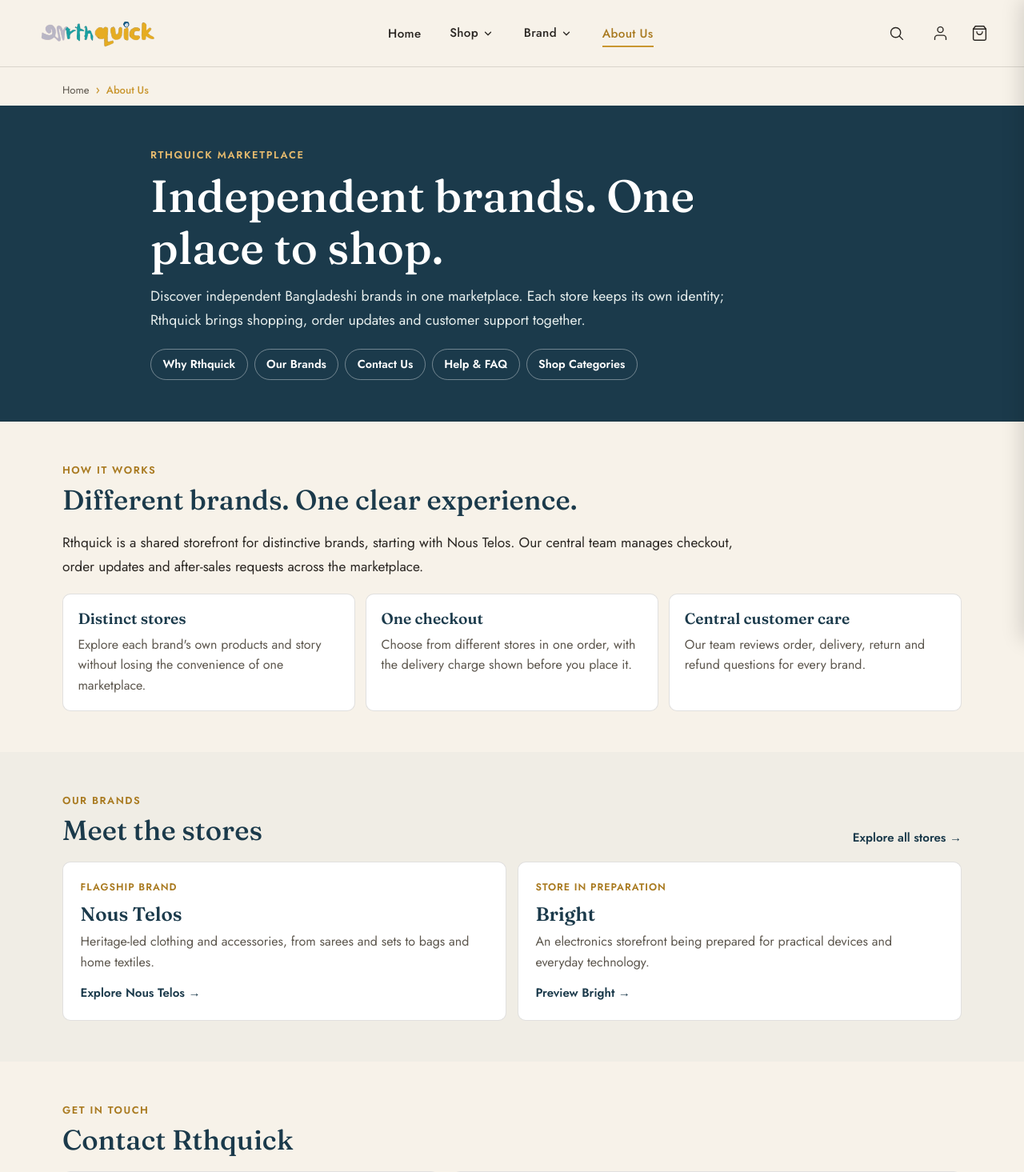
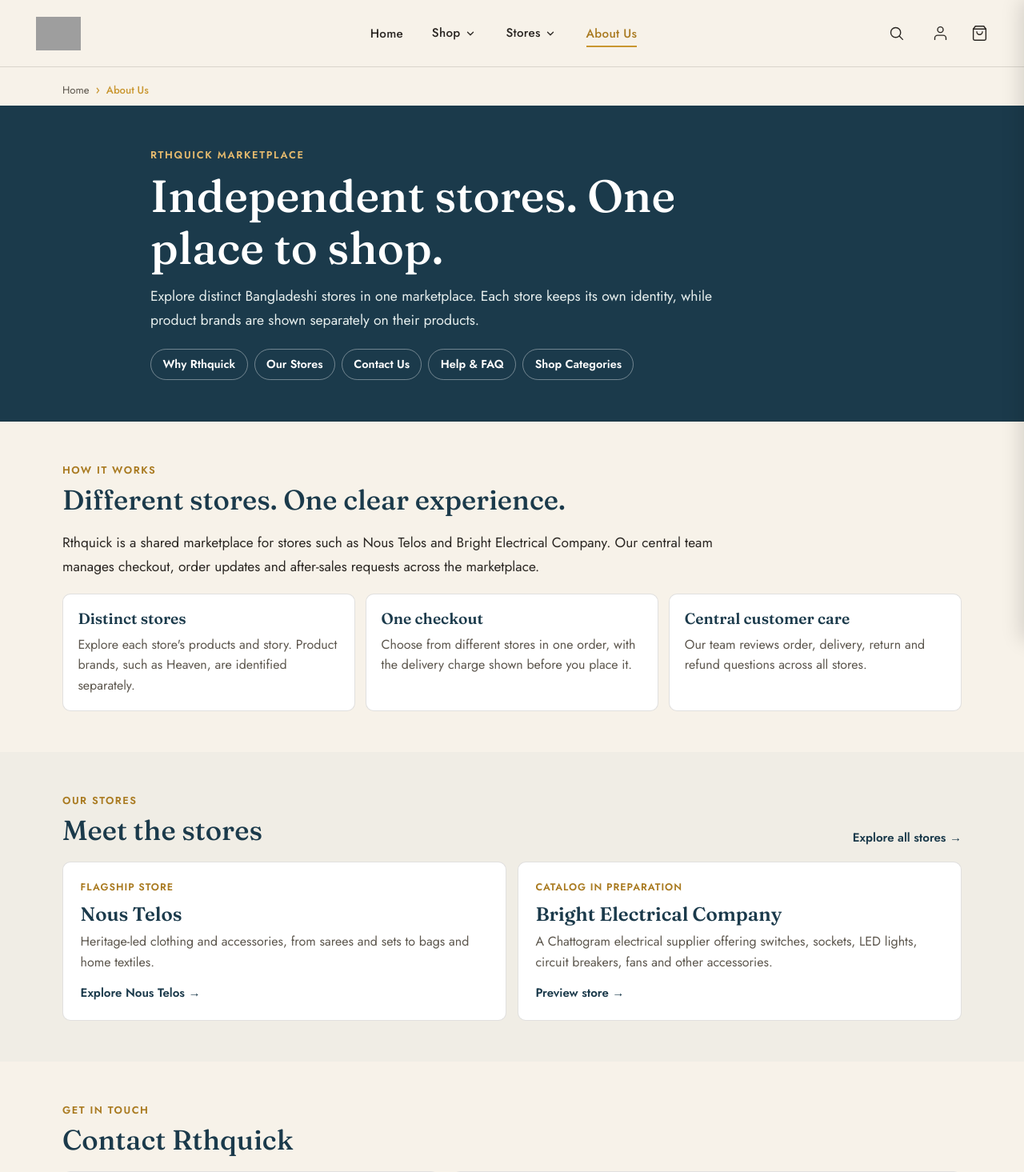
Before and after one commit to Iftekhar-Islam-Ifty/Earthquick-backend, a Laravel app: page /about in a window 1280 px wide. Shown: the top 1465 px of the page at 80% size. Run offline with Laravel 12, Linux system fonts and the light colour scheme; data that the repository does not hold is empty; grey boxes are pictures that could not be loaded.

Commit message:
fix(storefront): distinguish stores from product brands

```diff
--- a/app/Http/Controllers/AdminVendorController.php
+++ b/app/Http/Controllers/AdminVendorController.php
@@ -12,8 +12,8 @@ use Illuminate\View\View;
 
 /* =========================================================================
  * ADMIN VENDOR CONTROLLER
- * Super-Admin management for vendor entities, brand onboardings,
- * storefront branding and active/inactive toggling.
+ * Central-admin management for vendor/store profiles, store onboarding,
+ * storefront identity and active/inactive toggling.
  * Protected by 'auth' and 'admin' middleware guards.
  * ========================================================================= */
 class AdminVendorController extends Controller
--- a/resources/views/about.blade.php
+++ b/resources/views/about.blade.php
@@ -1,7 +1,7 @@
 @extends('layouts.app')
 
-@section('title', 'About Rthquick — Independent Bangladeshi Brands')
-@section('meta_description', 'Meet Rthquick, a marketplace for independent Bangladeshi brands. Explore Nous Telos, learn how orders work and contact our central support team.')
+@section('title', 'About Rthquick — Independent Bangladeshi Stores')
+@section('meta_description', 'Meet Rthquick, a marketplace for independent Bangladeshi stores, including Nous Telos and Bright Electrical Company.')
 @section('body_class', 'eq-about-page')
 @section('scroll_motion', '1')
 
@@ -98,11 +98,11 @@
   <header class="eq-about-hero">
     <div class="eq-container eq-about-hero__inner">
       <span class="eq-about-kicker">RTHQUICK MARKETPLACE</span>
-      <h1>Independent brands. One place to shop.</h1>
-      <p class="eq-about-hero__lead">Discover independent Bangladeshi brands in one marketplace. Each store keeps its own identity; Rthquick brings shopping, order updates and customer support together.</p>
+      <h1>Independent stores. One place to shop.</h1>
+      <p class="eq-about-hero__lead">Explore distinct Bangladeshi stores in one marketplace. Each store keeps its own identity, while product brands are shown separately on their products.</p>
       <nav class="eq-about-quick" aria-label="On this page">
         <a href="#our-story">Why Rthquick</a>
-        <a href="#brand-ecosystem">Our Brands</a>
+        <a href="#store-ecosystem">Our Stores</a>
         <a href="#contact-support">Contact Us</a>
         <a href="#help-faq">Help &amp; FAQ</a>
         <a href="#shop-hubs" id="pill-shop">Shop Categories</a>
@@ -112,31 +112,31 @@
 
   <section class="eq-about-section" id="our-story" aria-labelledby="about-story-title">
     <div class="eq-container">
-      <div class="eq-about-head eq-reveal"><div><span>How it works</span><h2 id="about-story-title">Different brands. One clear experience.</h2></div></div>
-      <p class="eq-about-intro">Rthquick is a shared storefront for distinctive brands, starting with Nous Telos. Our central team manages checkout, order updates and after-sales requests across the marketplace.</p>
+      <div class="eq-about-head eq-reveal"><div><span>How it works</span><h2 id="about-story-title">Different stores. One clear experience.</h2></div></div>
+      <p class="eq-about-intro">Rthquick is a shared marketplace for stores such as Nous Telos and Bright Electrical Company. Our central team manages checkout, order updates and after-sales requests across the marketplace.</p>
       <div class="eq-about-values eq-reveal">
-        <article class="eq-about-value"><h3>Distinct stores</h3><p>Explore each brand's own products and story without losing the convenience of one marketplace.</p></article>
+        <article class="eq-about-value"><h3>Distinct stores</h3><p>Explore each store's products and story. Product brands, such as Heaven, are identified separately.</p></article>
         <article class="eq-about-value"><h3>One checkout</h3><p>Choose from different stores in one order, with the delivery charge shown before you place it.</p></article>
-        <article class="eq-about-value"><h3>Central customer care</h3><p>Our team reviews order, delivery, return and refund questions for every brand.</p></article>
+        <article class="eq-about-value"><h3>Central customer care</h3><p>Our team reviews order, delivery, return and refund questions across all stores.</p></article>
       </div>
     </div>
   </section>
 
-  <section class="eq-about-section eq-about-section--tint" id="brand-ecosystem" aria-labelledby="about-brands-title">
+  <section class="eq-about-section eq-about-section--tint" id="store-ecosystem" aria-labelledby="about-stores-title">
     <div class="eq-container">
-      <div class="eq-about-head eq-reveal"><div><span>Our brands</span><h2 id="about-brands-title">Meet the stores</h2></div><a href="{{ route('stores.index') }}">Explore all stores &rarr;</a></div>
+      <div class="eq-about-head eq-reveal"><div><span>Our stores</span><h2 id="about-stores-title">Meet the stores</h2></div><a href="{{ route('stores.index') }}">Explore all stores &rarr;</a></div>
       <div class="eq-about-brands eq-reveal">
         <article class="eq-about-brand" id="vendor-card-nous-telos">
-          <span class="eq-about-brand__status">Flagship brand</span>
+          <span class="eq-about-brand__status">Flagship store</span>
           <h3>Nous Telos</h3>
           <p>Heritage-led clothing and accessories, from sarees and sets to bags and home textiles.</p>
           <a class="eq-about-link" href="{{ route('stores.show', 'nous-telos') }}">Explore Nous Telos &rarr;</a>
         </article>
         <article class="eq-about-brand" id="vendor-card-bright">
-          <span class="eq-about-brand__status">Store in preparation</span>
-          <h3>Bright</h3>
-          <p>An electronics storefront being prepared for practical devices and everyday technology.</p>
-          <a class="eq-about-link" href="{{ route('stores.show', 'bright') }}">Preview Bright &rarr;</a>
+          <span class="eq-about-brand__status">Catalog in preparation</span>
+          <h3>Bright Electrical Company</h3>
+          <p>A Chattogram electrical supplier offering switches, sockets, LED lights, circuit breakers, fans and other accessories.</p>
+          <a class="eq-about-link" href="{{ route('stores.show', 'bright') }}">Preview store &rarr;</a>
         </article>
       </div>
     </div>
@@ -182,7 +182,7 @@
               <option value="General Inquiry" @selected(old('subject') === 'General Inquiry')>Product or general question</option>
               <option value="Order Status & Delivery" @selected(old('subject') === 'Order Status & Delivery')>Order or delivery</option>
               <option value="Exchange or Return" @selected(old('subject') === 'Exchange or Return')>Return or refund</option>
-              <option value="Vendor / Artisan Partnership" @selected(old('subject') === 'Vendor / Artisan Partnership')>Brand partnership</option>
+              <option value="Vendor / Artisan Partnership" @selected(old('subject') === 'Vendor / Artisan Partnership')>Store partnership</option>
               <option value="Custom Tailoring & Sizing" @selected(old('subject') === 'Custom Tailoring & Sizing')>Sizing or other request</option>
             </select></div>
             <div class="eq-about-field"><label for="contact-message">Message *</label><textarea id="contact-message" name="message" required minlength="10" maxlength="5000" placeholder="How can we help?">{{ old('message') }}</textarea></div>
@@ -200,7 +200,7 @@
         <details class="eq-about-faq"><summary>How can I pay for an order?</summary><p>Cash on Delivery is available at checkout. bKash online payment is coming soon; manual mobile-banking and card payments are not currently available.</p></details>
         <details class="eq-about-faq"><summary>What does delivery cost?</summary><p>Delivery is charged once for the whole order: ৳80 inside Chattogram or ৳150 outside Chattogram when the product subtotal is below ৳3,000. Standard delivery is free from ৳3,000 before coupon discounts. Timing varies by destination. <a href="{{ route('policies.delivery-returns') }}#delivery">Delivery details</a>.</p></details>
         <details class="eq-about-faq"><summary>How do returns and refunds work?</summary><p>Check each item's return eligibility and window. For an eligible delivered order, request a return from the order page and wait for Rthquick's decision before sending the item. Wrong or damaged items, courier responsibility and COD refunds are reviewed by our central team. <a href="{{ route('policies.delivery-returns') }}#returns">Returns and refunds guide</a>.</p></details>
-        <details class="eq-about-faq"><summary>Can my brand join Rthquick?</summary><p>Tell us about your brand and products using the <a href="#contact-support" onclick="prefillVendorInquiry()">partnership inquiry form</a>. Our team will review your message; there is no separate vendor dashboard or automatic approval.</p></details>
+        <details class="eq-about-faq"><summary>Can my store join Rthquick?</summary><p>Tell us about your store and its product brands using the <a href="#contact-support" onclick="prefillVendorInquiry()">store partnership inquiry form</a>. Our team will review your message; there is no separate vendor dashboard or automatic approval.</p></details>
       </div>
     </div>
   </section>
--- a/resources/views/admin/order-invoice.blade.php
+++ b/resources/views/admin/order-invoice.blade.php
@@ -370,10 +370,9 @@
     <header class="eq-invoice-header">
       <div>
         <div class="eq-brand-title">RTHQUICK</div>
-        <div class="eq-brand-sub">NOUS TELOS &bull; DESIGN STUDIO</div>
-        <div class="eq-brand-sub">ATELIER &amp; MULTI-BRAND COLLECTIVE</div>
+        <div class="eq-brand-sub">MARKETPLACE &amp; CENTRAL CUSTOMER CARE</div>
+        <div class="eq-brand-sub">MULTI-STORE CATALOG</div>
         <div class="eq-brand-address">
-          Shop #215, RF Police Plaza (2nd floor), JC Guha Road, Nandankanan, Chittagong 4100, Bangladesh<br>
           @if(config('communications.support_phone'))Phone: {{ config('communications.support_phone') }}<br>@endif @if(config('communications.support_email'))Email: {{ config('communications.support_email') }}<br>@endif
           Web: rthquick.com
         </div>
--- a/resources/views/layouts/app.blade.php
+++ b/resources/views/layouts/app.blade.php
@@ -13,23 +13,23 @@
     @endphp
     <meta name="robots" content="{{ $noindex ? 'noindex,follow' : 'index,follow' }}" />
     <!-- Dynamic SEO Titles & Meta -->
-    <title>@yield('title', 'Rthquick — Discover independent Bangladeshi brands')</title>
-    <meta name="description" content="@yield('meta_description', 'Discover independent Bangladeshi brands, starting with Nous Telos heritage handloom and Bright electronics, at Rthquick.')" />
-    <meta name="keywords" content="@yield('meta_keywords', 'rthquick, bangladesh marketplace, independent brands, nous telos, bright electronics')" />
+    <title>@yield('title', 'Rthquick — Independent Bangladeshi Stores')</title>
+    <meta name="description" content="@yield('meta_description', 'Shop independent Bangladeshi stores at Rthquick, including Nous Telos and Bright Electrical Company.')" />
+    <meta name="keywords" content="@yield('meta_keywords', 'rthquick, bangladesh marketplace, stores, nous telos, bright electrical company')" />
     <link rel="canonical" href="@yield('canonical_url', url()->current())" />
 
     <!-- Open Graph Social Protocol -->
     <meta property="og:site_name" content="Rthquick" />
     <meta property="og:type" content="@yield('og_type', 'website')" />
-    <meta property="og:title" content="@yield('og_title', 'Rthquick — Discover independent Bangladeshi brands')" />
-    <meta property="og:description" content="@yield('og_description', 'Discover independent Bangladeshi brands at Rthquick.')" />
+    <meta property="og:title" content="@yield('og_title', 'Rthquick — Independent Bangladeshi Stores')" />
+    <meta property="og:description" content="@yield('og_description', 'Explore distinct independent stores at Rthquick.')" />
     <meta property="og:url" content="@yield('og_url', url()->current())" />
     <meta property="og:image" content="@yield('og_image', asset('images/hero/hero-main-saree-2.jpg'))" />
 
     <!-- Twitter Card Protocol -->
     <meta name="twitter:card" content="summary_large_image" />
-    <meta name="twitter:title" content="@yield('og_title', 'Rthquick — Discover independent Bangladeshi brands')" />
-    <meta name="twitter:description" content="@yield('og_description', 'Discover independent Bangladeshi brands at Rthquick.')" />
+    <meta name="twitter:title" content="@yield('og_title', 'Rthquick — Independent Bangladeshi Stores')" />
+    <meta name="twitter:description" content="@yield('og_description', 'Explore distinct independent stores at Rthquick.')" />
     <meta name="twitter:image" content="@yield('og_image', asset('images/hero/hero-main-saree-2.jpg'))" />
 
     <!-- Google Fonts: Fraunces (display/serif) + Jost (body/sans) -->
--- a/resources/views/partials/footer.blade.php
+++ b/resources/views/partials/footer.blade.php
@@ -9,7 +9,7 @@
       <!-- Brand column -->
       <div class="eq-footer__brand" id="footer-col-brand">
         <a href="{{ route('home') }}" style="display: block; text-decoration: none;">
-          <img src="{{ asset('images/logo/earthquick-logo.png') }}" alt="Rthquick" />
+          <img src="{{ asset('images/logo/rthquick-logo.png') }}" alt="Rthquick" />
         </a>
         <p>Bangladesh's curated multi-vendor marketplace, starting with Nous Telos.</p>
         <nav class="eq-footer__social" aria-label="Social links">
@@ -37,7 +37,7 @@
           <li><a href="{{ route('category.show', 'ornaments') }}" id="footer-link-ornaments">Ornaments</a></li>
           <li><a href="{{ route('category.show', 'bags') }}" id="footer-link-bags">Bags</a></li>
           <li><a href="{{ route('category.show', 'home-decor') }}" id="footer-link-decor">Home Decor</a></li>
-          <li><a href="{{ route('stores.index') }}" id="footer-link-stores">Brand Stores</a></li>
+          <li><a href="{{ route('stores.index') }}" id="footer-link-stores">Stores</a></li>
         </ul>
       </div>
 
--- a/resources/views/partials/navbar.blade.php
+++ b/resources/views/partials/navbar.blade.php
@@ -7,7 +7,7 @@
   <div class="eq-navbar__inner">
     <!-- Brand Logo -->
     <a href="{{ route('home') }}" class="eq-navbar__logo" id="eq-brand-logo" aria-label="Rthquick Home">
-      <img src="{{ asset('images/logo/earthquick-logo.png') }}" alt="Rthquick — Crafted for the Modern You" width="150" height="32" decoding="async" />
+      <img src="{{ asset('images/logo/rthquick-logo.png') }}" alt="Rthquick — Crafted for the Modern You" width="150" height="32" decoding="async" />
     </a>
 
     <!-- Desktop Navigation Menu -->
@@ -16,7 +16,7 @@
         <!-- Mobile Drawer Pinned Header with Brand Logo -->
         <li class="eq-drawer-header">
           <a href="{{ route('home') }}" class="eq-drawer-logo" aria-label="Rthquick Home">
-            <img src="{{ asset('images/logo/earthquick-logo.png') }}" alt="Rthquick — Crafted for the Modern You" width="130" height="28" decoding="async" />
+            <img src="{{ asset('images/logo/rthquick-logo.png') }}" alt="Rthquick — Crafted for the Modern You" width="130" height="28" decoding="async" />
           </a>
           <button type="button" class="eq-drawer-close-btn" id="eq-drawer-close" aria-label="Close navigation menu">
             <svg viewBox="0 0 24 24" width="18" height="18" fill="none" stroke="currentColor" stroke-width="2.2" stroke-linecap="round" stroke-linejoin="round" aria-hidden="true">
@@ -92,33 +92,33 @@
           </div>
         </li>
 
-        <!-- 2. Brand Dropdown -->
+        <!-- 2. Store Dropdown -->
         <li class="eq-nav-item eq-nav-item--has-dropdown" id="nav-item-stores">
           <div class="eq-nav-link-wrapper">
-            <a href="{{ route('stores.index') }}" id="nav-link-stores" class="{{ request()->is('stores*') ? 'is-active' : '' }}">Brand</a>
-            <button type="button" class="eq-dropdown-toggle-btn" id="btn-toggle-stores-sub" aria-expanded="false" aria-label="Toggle Brand list">
+            <a href="{{ route('stores.index') }}" id="nav-link-stores" class="{{ request()->is('stores*') ? 'is-active' : '' }}">Stores</a>
+            <button type="button" class="eq-dropdown-toggle-btn" id="btn-toggle-stores-sub" aria-expanded="false" aria-label="Toggle Stores list">
               <svg viewBox="0 0 24 24" width="14" height="14" fill="none" stroke="currentColor" stroke-width="2.2" stroke-linecap="round" stroke-linejoin="round" aria-hidden="true">
                 <polyline points="6 9 12 15 18 9"></polyline>
               </svg>
             </button>
           </div>
 
-          <!-- Brand Dropdown Panel -->
-          <div class="eq-megamenu eq-megamenu--stores" id="megamenu-stores" role="region" aria-label="Brands">
+          <!-- Store Dropdown Panel -->
+          <div class="eq-megamenu eq-megamenu--stores" id="megamenu-stores" role="region" aria-label="Stores">
             <div class="eq-megamenu__grid eq-megamenu__grid--stores">
               <div class="eq-megamenu__col">
-                <div class="eq-megamenu__heading">Featured Brands</div>
-                <div class="eq-brand-highlights" aria-label="Featured brands">
+                <div class="eq-megamenu__heading">Featured Stores</div>
+                <div class="eq-brand-highlights" aria-label="Featured stores">
                   <div class="eq-brand-highlight">
                     <a href="{{ route('stores.show', 'nous-telos') }}" class="eq-brand-highlight__title">Nous Telos</a>
                     <span class="eq-brand-highlight__text">Bengali Heritage &amp; Handloom</span>
-                    <a href="{{ route('stores.show', 'nous-telos') }}" class="eq-brand-highlight__link">Visit Brand <span aria-hidden="true">&rarr;</span></a>
+                    <a href="{{ route('stores.show', 'nous-telos') }}" class="eq-brand-highlight__link">Visit Store <span aria-hidden="true">&rarr;</span></a>
                   </div>
                   <div class="eq-brand-highlight">
-                    <strong class="eq-brand-highlight__title">Bright</strong>
-                    <span class="eq-brand-highlight__badge">Coming Soon</span>
-                    <span class="eq-brand-highlight__text">Electronics &amp; Smart Living</span>
-                    <a href="{{ route('stores.show', 'bright') }}" class="eq-brand-highlight__link">Preview Brand <span aria-hidden="true">&rarr;</span></a>
+                    <strong class="eq-brand-highlight__title">Bright Electrical Company</strong>
+                    <span class="eq-brand-highlight__badge">Catalog in Preparation</span>
+                    <span class="eq-brand-highlight__text">Wholesale &amp; Retail Electrical Supplier</span>
+                    <a href="{{ route('stores.show', 'bright') }}" class="eq-brand-highlight__link">Preview Store <span aria-hidden="true">&rarr;</span></a>
                   </div>
                 </div>
               </div>
@@ -168,7 +168,7 @@
               </a>
             @endauth
           </div>
-          <p class="eq-drawer-tagline">Independent brands, one marketplace</p>
+          <p class="eq-drawer-tagline">Independent stores, one marketplace</p>
         </li>
       </ul>
     </nav>
--- a/resources/views/policies/delivery-returns.blade.php
+++ b/resources/views/policies/delivery-returns.blade.php
@@ -78,7 +78,7 @@
     <div class="eq-container eq-policy-hero__inner">
       <span class="eq-policy-kicker">Rthquick customer care</span>
       <h1>Clear steps, from delivery to resolution.</h1>
-      <p>Know what you pay, when you can request a change, and what happens before a return or refund is complete. Rthquick's central team coordinates these decisions for every brand on the marketplace.</p>
+      <p>Know what you pay, when you can request a change, and what happens before a return or refund is complete. Rthquick's central team coordinates these decisions across all stores on the marketplace.</p>
       <nav class="eq-policy-quick" aria-label="On this page">
         <a href="#delivery">Delivery</a>
         <a href="#cancellations">Cancellations</a>
@@ -91,7 +91,7 @@
 
   <div class="eq-policy-shell">
     <div class="eq-policy-highlights eq-reveal" aria-label="Key policy points">
-      <div class="eq-policy-highlight"><strong>One order, one delivery</strong><span>Delivery charge and tracking are handled for the whole order, including orders with items from different brands.</span></div>
+      <div class="eq-policy-highlight"><strong>One order, one delivery</strong><span>Delivery charge and tracking are handled for the whole order, including products from different stores.</span></div>
       <div class="eq-policy-highlight"><strong>Check each product</strong><span>Return eligibility and the number of return days can differ by item. Your order keeps the rules shown at checkout.</span></div>
       <div class="eq-policy-highlight"><strong>Approval is not payment</strong><span>A return request, physical receipt or approved refund does not mean money has already been sent.</span></div>
     </div>
--- a/resources/views/search-results.blade.php
+++ b/resources/views/search-results.blade.php
@@ -1,7 +1,7 @@
 @extends('layouts.app')
 
 @section('title', ($query ? 'Search: "' . $query . '"' : 'Search Collection') . ' | Rthquick')
-@section('meta_description', 'Search products and collections from independent Bangladeshi brands at Rthquick.')
+@section('meta_description', 'Search products and collections from independent Bangladeshi stores at Rthquick.')
 @section('body_class', 'eq-catalog-page')
 @section('scroll_motion', '1')
 
@@ -115,8 +115,8 @@
             <option value="{{ $filterCategory->slug }}" {{ request('category') === $filterCategory->slug ? 'selected' : '' }}>{{ $filterCategory->name }}</option>
           @endforeach
         </select>
-        <select name="vendor" aria-label="Brand" style="padding: 0.55rem; border: 1px solid var(--eq-line); border-radius: 5px; background: #fff;">
-          <option value="">All Brands</option>
+        <select name="vendor" aria-label="Store" style="padding: 0.55rem; border: 1px solid var(--eq-line); border-radius: 5px; background: #fff;">
+          <option value="">All Stores</option>
           @foreach($vendors as $filterVendor)
             <option value="{{ $filterVendor->slug }}" {{ request('vendor') === $filterVendor->slug ? 'selected' : '' }}>{{ $filterVendor->name }}</option>
           @endforeach
```
Also changed, not shown: app/Http/Controllers/VendorController.php (+4 -4 lines), project-record/phases/phase-10-bright-heaven/PHASE_10_PHASE_2_ELECTRICAL_CATALOG.md (+8 -2 lines), resources/views/admin/products.blade.php (+4 -4 lines), resources/views/admin/vendors/create.blade.php (+10 -10 lines), resources/views/admin/vendors/edit.blade.php (+9 -9 lines), resources/views/admin/vendors/index.blade.php (+8 -8 lines), resources/views/category.blade.php (+6 -6 lines), resources/views/home.blade.php (+14 -14 lines), routes/web.php (+4 -4 lines), 2 other files.
